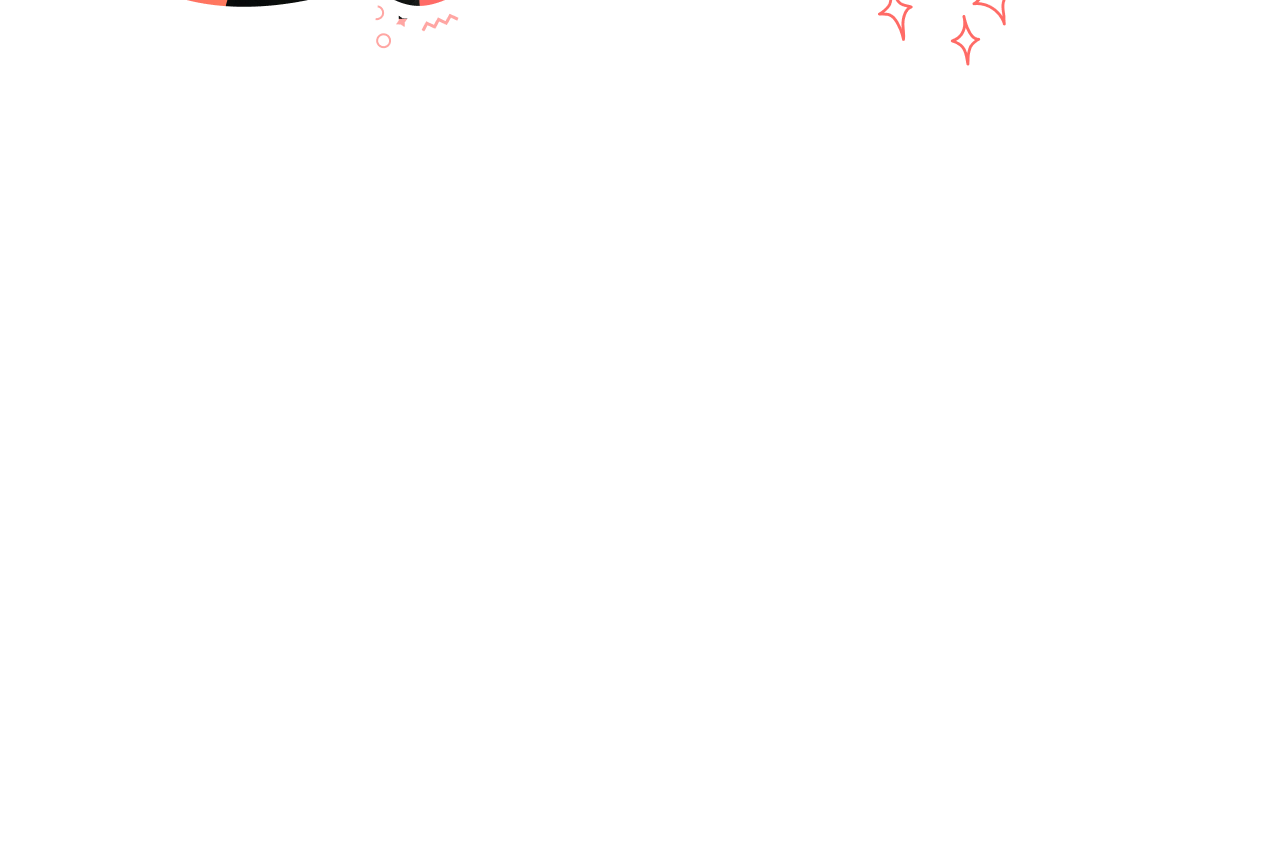
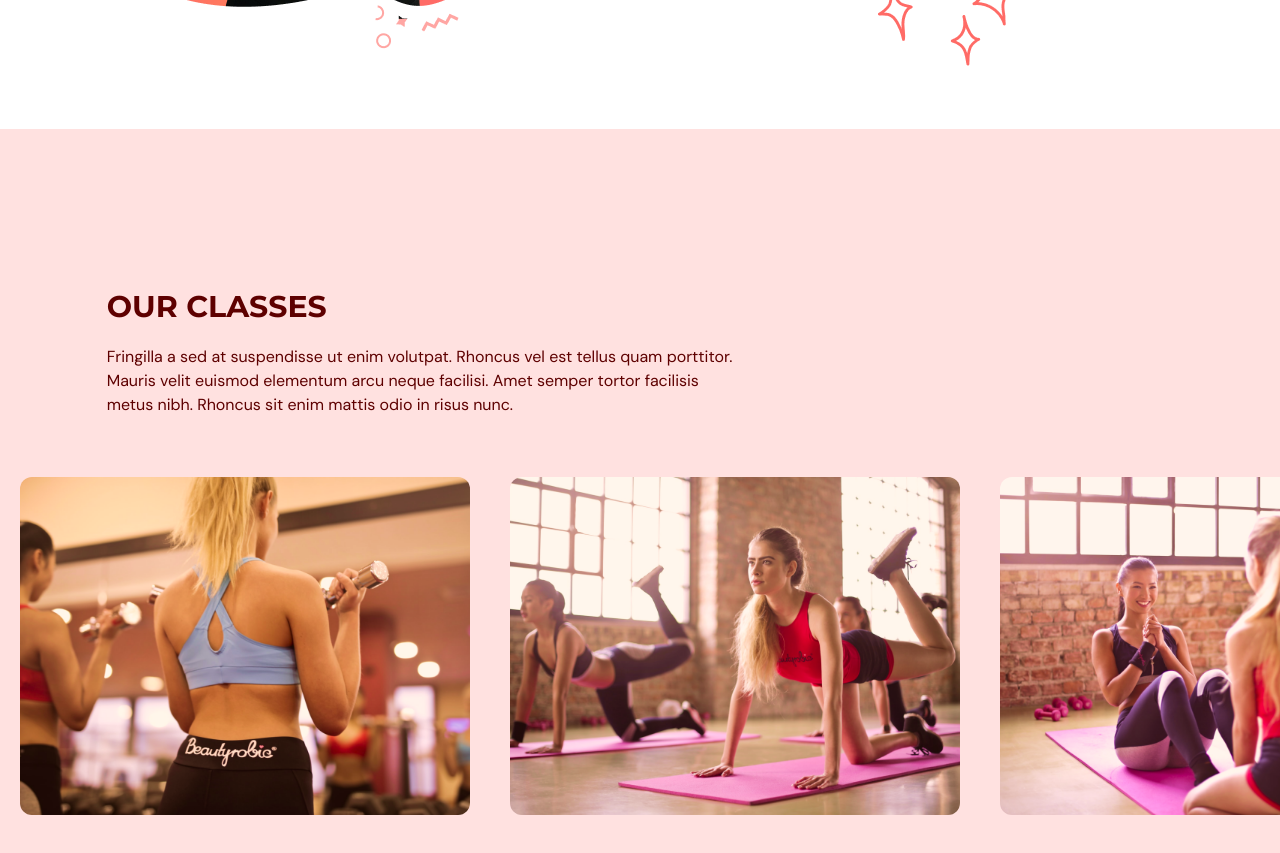
Before and after one commit to aman-wankar/gym, a React (Vite) app: page / in a window 1280 px wide. Shown: the part 2000-2853 px from the top of the page. Before the commit the page ends 2129 px from the top, so only its background shows below. Built offline with nearby package versions, Linux system fonts and the light colour scheme.

Commit message:
OurClasses component ready

```diff
--- a/src/App.tsx
+++ b/src/App.tsx
@@ -3,6 +3,7 @@
 import Navbar from "./scenes/navbar";
 import Home from "./scenes/home";
 import Benefits from "./scenes/benefits";
+import OurClasses from "./scenes/ourClasses";
 
 function App() {
   const [selectedPage, setSelectedPage] = useState<SelectedPage>(
@@ -36,6 +37,7 @@
       />
       <Home setSelectedPage={setSelectedPage} />
       <Benefits setSelectedPage={setSelectedPage} />
+      <OurClasses setSelectedPage={setSelectedPage} />
     </div>
   );
 }
--- /dev/null
+++ b/src/scenes/ourClasses/Class.tsx
@@ -0,0 +1,20 @@
+type Props = {
+  name: string;
+  description?: string;
+  image: string;
+};
+
+const Class = ({ name, description, image }: Props) => {
+  const overlayStyles = `p-5 absolute z-30 flex h-[380px] w-[450px] flex-col items-center justify-center whitespace-normal bg-primary-500 text-center text-white opacity-0 transition dueation-500 hover:opacity-90 rounded-xl`;
+  return (
+    <li className="relative mx-5 inline-block h-[380px] w-[450px]">
+      <div className={overlayStyles}>
+        <p className="text-2xl">{name}</p>
+        <p className="mt-5">{description}</p>
+      </div>
+      <img className="rounded-xl" src={image} alt={`${image}`} />
+    </li>
+  );
+};
+
+export default Class;
--- /dev/null
+++ b/src/scenes/ourClasses/index.tsx
@@ -0,0 +1,96 @@
+import { ClassType, SelectedPage } from "../../shared/types";
+import image1 from "../../assets/image1.png";
+import image2 from "../../assets/image2.png";
+import image3 from "../../assets/image3.png";
+import image4 from "../../assets/image4.png";
+import image5 from "../../assets/image5.png";
+import image6 from "../../assets/image6.png";
+import { motion } from "framer-motion";
+import HText from "./../../shared/HText";
+import Class from "./Class";
+
+const classes: Array<ClassType> = [
+  {
+    name: "Weight Training Classes",
+    description:
+      "Lorem ipsum dolor sit amet, consectetur adipiscing elit, sed do eiusmod tempor incididunt ut labore et dolore magna aliqua. Ut enim ad minim veniam, quis nostrud exercitation ullamco laboris nisi ut aliquip ex ea commodo consequat.",
+    image: image1,
+  },
+  {
+    name: "Yoga Classes",
+    image: image2,
+  },
+  {
+    name: "Ab Core Classes",
+    description:
+      "Lorem ipsum dolor sit amet, consectetur adipiscing elit, sed do eiusmod tempor incididunt ut labore et dolore magna aliqua. Ut enim ad minim veniam, quis nostrud exercitation ullamco laboris nisi ut aliquip ex ea commodo consequat.",
+    image: image3,
+  },
+  {
+    name: "Adventure Classes",
+    description:
+      "Lorem ipsum dolor sit amet, consectetur adipiscing elit, sed do eiusmod tempor incididunt ut labore et dolore magna aliqua. Ut enim ad minim veniam, quis nostrud exercitation ullamco laboris nisi ut aliquip ex ea commodo consequat.",
+    image: image4,
+  },
+  {
+    name: "Fitness Classes",
+    image: image5,
+  },
+  {
+    name: "Training Classes",
+    description:
+      "Lorem ipsum dolor sit amet, consectetur adipiscing elit, sed do eiusmod tempor incididunt ut labore et dolore magna aliqua. Ut enim ad minim veniam, quis nostrud exercitation ullamco laboris nisi ut aliquip ex ea commodo consequat.",
+    image: image6,
+  },
+];
+
+type Props = {
+  setSelectedPage: (value: SelectedPage) => void;
+};
+
+function OurClasses({ setSelectedPage }: Props) {
+  return (
+    <section id="ourclasses" className="w-full bg-primary-100 py-40">
+      <motion.div
+        onViewportEnter={() => setSelectedPage(SelectedPage.OurClasses)}
+      >
+        <motion.div
+          className="mx-auto w-5/6"
+          initial="hidden"
+          whileInView="visible"
+          viewport={{ once: true, amount: 0.5 }}
+          transition={{ duration: 1 }}
+          variants={{
+            hidden: { opacity: 0, x: -100 },
+            visible: { opacity: 1, x: 0 },
+          }}
+        >
+          <div className="md:w-3/5">
+            <HText>OUR CLASSES</HText>
+            <p className="py-5">
+              Fringilla a sed at suspendisse ut enim volutpat. Rhoncus vel est
+              tellus quam porttitor. Mauris velit euismod elementum arcu neque
+              facilisi. Amet semper tortor facilisis metus nibh. Rhoncus sit
+              enim mattis odio in risus nunc.
+            </p>
+          </div>
+        </motion.div>
+
+        <div className="mt-10 h-[353px] w-full overflow-x-auto overflow-y-hidden">
+          <ul className="w-[2800px] whitespace-nowrap">
+            {classes.map((item, index) => (
+              <Class
+                key={`${item.name}-${index}`}
+                name={item.name}
+                description={item.description}
+                image={item.image}
+              />
+            ))}
+          </ul>
+        </div>
+      </motion.div>
+    </section>
+  );
+}
+
+export default OurClasses;
--- a/src/shared/types.ts
+++ b/src/shared/types.ts
@@ -1,7 +1,7 @@
 export enum SelectedPage {
     Home = "home",
     Benefits = "benefits",
-    OurClasses = "ourclasse",
+    OurClasses = "ourclasses",
     ContactUs = "contactus",
 }
 
@@ -10,3 +10,9 @@
     title: string;
     description: string;
 }
+
+export interface ClassType {
+    name: string;
+    description?: string;
+    image: string;
+}
```
